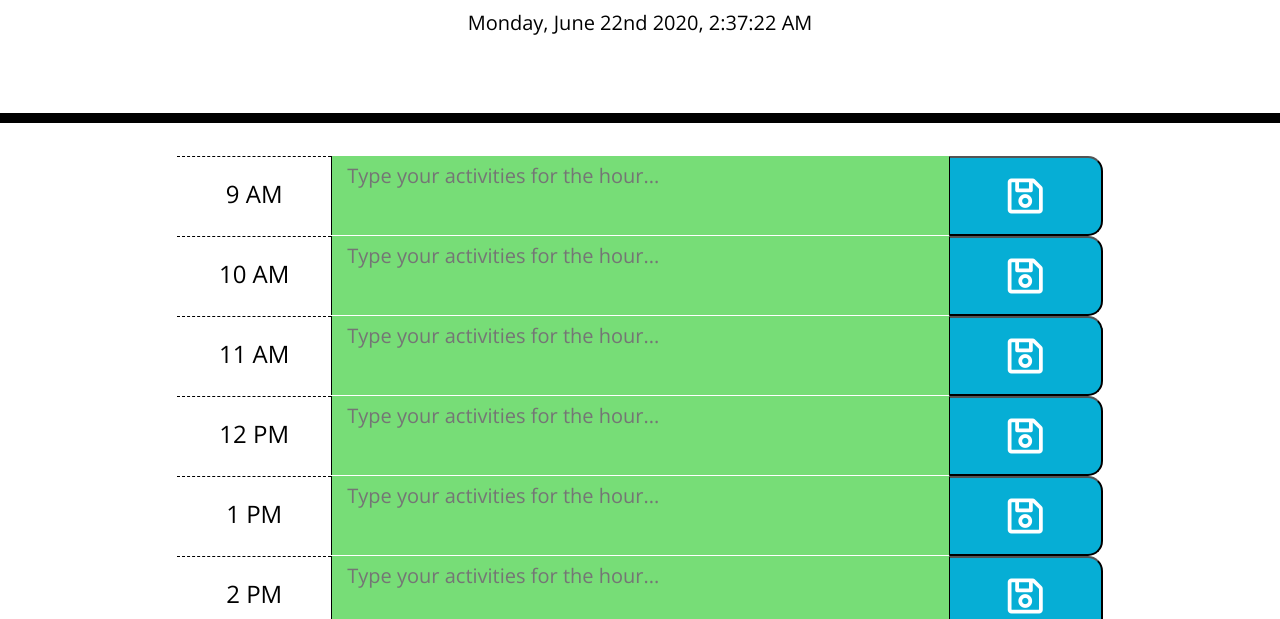
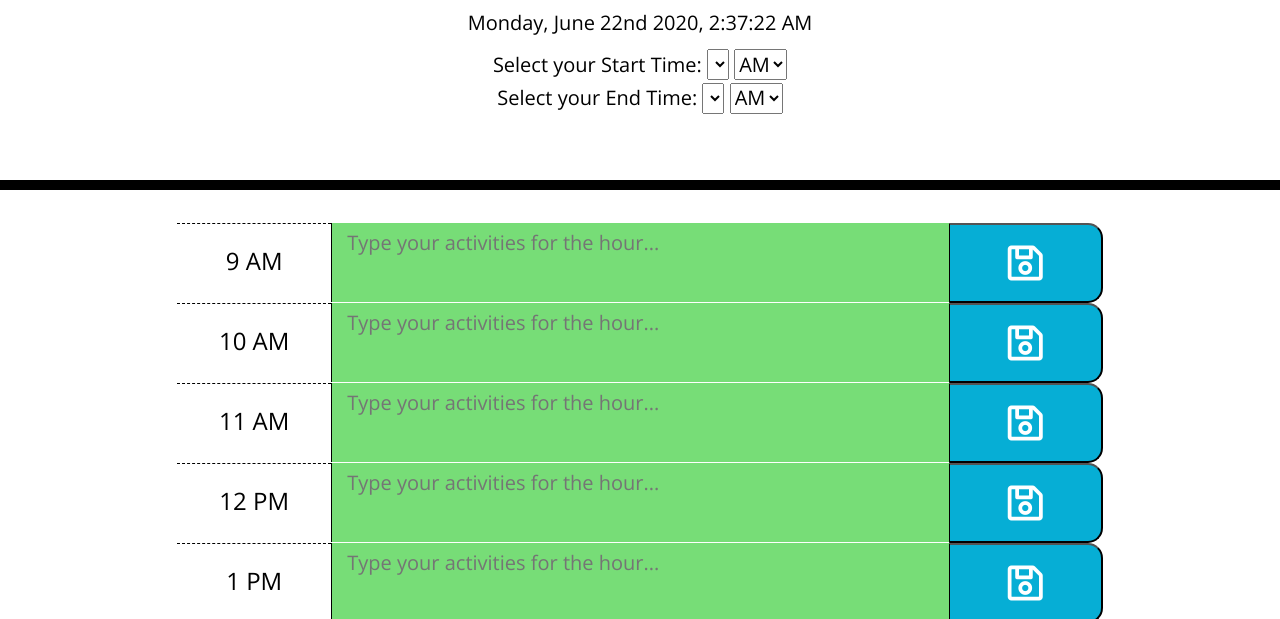
Before and after one commit to shamik05/05-Work-Day-Scheduler, a plain HTML site: page Develop/index.html in a window 1280 px wide. Shown: the part 181-800 px from the top of the page. Drawn offline with nearby package versions, Linux system fonts and the light colour scheme.

Commit message:
Added dropdowns to manually select times

```diff
--- a/Develop/index.html
+++ b/Develop/index.html
@@ -34,6 +34,18 @@
       <h1 class="display-3">Work Day Scheduler</h1>
       <p class="lead">A daily planner for your scheduling needs</p>
       <p id="currentDay" class="lead"></p>
+      <label for="startTime">Select your Start Time:</label>
+      <select name="starTime" id="startTime"></select>
+      <select name ="AMPM" id="startAMPM">
+        <option value="AM">AM</option>
+        <option value="PM">PM</option>
+      </select>
+      <br><label for="endTime">Select your End Time:</label>
+      <select name="endTime" id="endTime"></select>
+      <select name ="AMPM" id="endAMPM">
+        <option value="AM">AM</option>
+        <option value="PM">PM</option>
+      </select>
     </header>
 
     <div class="container-fluid">
```
